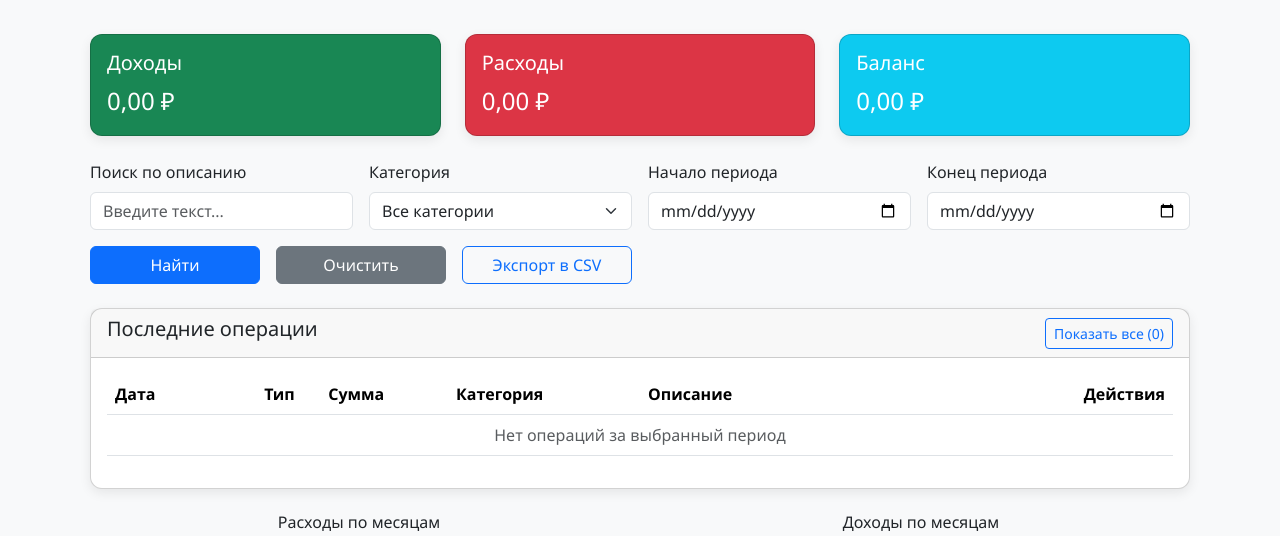
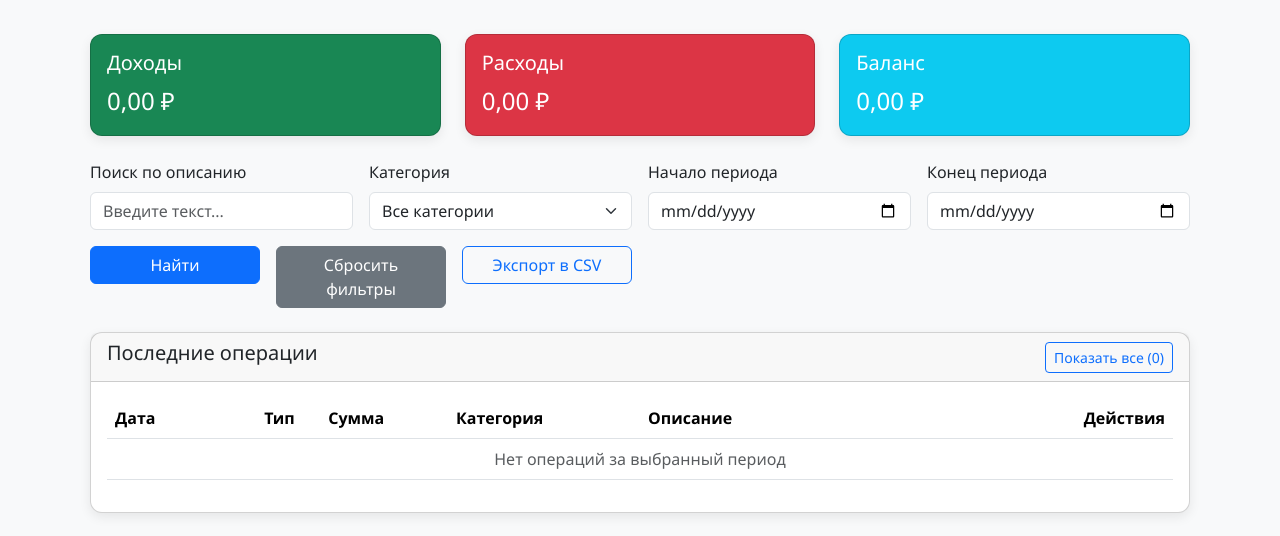
Before and after one commit to ivanlbdv/budget_project, a Django app: page / in a window 1280 px wide. Shown: the part 56-592 px from the top of the page. Run offline with Django 3.2, Linux system fonts and the light colour scheme; the visitor is signed in with stand-in values (Sample User, id 1); data that the repository does not hold is empty.

Commit message:
version 6

```diff
--- a/budget_project/budget_project/settings.py
+++ b/budget_project/budget_project/settings.py
@@ -126,6 +126,7 @@ USE_TZ = True
 # https://docs.djangoproject.com/en/3.2/howto/static-files/
 
 STATIC_URL = '/static/'
+STATIC_ROOT = os.path.join(BASE_DIR, 'static')
 
 # Default primary key field type
 # https://docs.djangoproject.com/en/3.2/ref/settings/#default-auto-field
--- a/budget_project/templates/dashboard.html
+++ b/budget_project/templates/dashboard.html
@@ -158,7 +158,7 @@
             <button type="submit" class="btn btn-primary w-100">Найти</button>
         </div>
         <div class="col-md-2">
-            <a href="{% url 'dashboard' %}" class="btn btn-secondary w-100">Очистить</a>
+            <a href="{% url 'dashboard' %}" class="btn btn-secondary w-100">Сбросить фильтры</a>
         </div>
         <div class="col-md-2">
             <a href="{% url 'export_csv' %}?start_date={{ start_date }}&end_date={{ end_date }}&q={{ search_query }}&category={{ selected_category }}"
```
